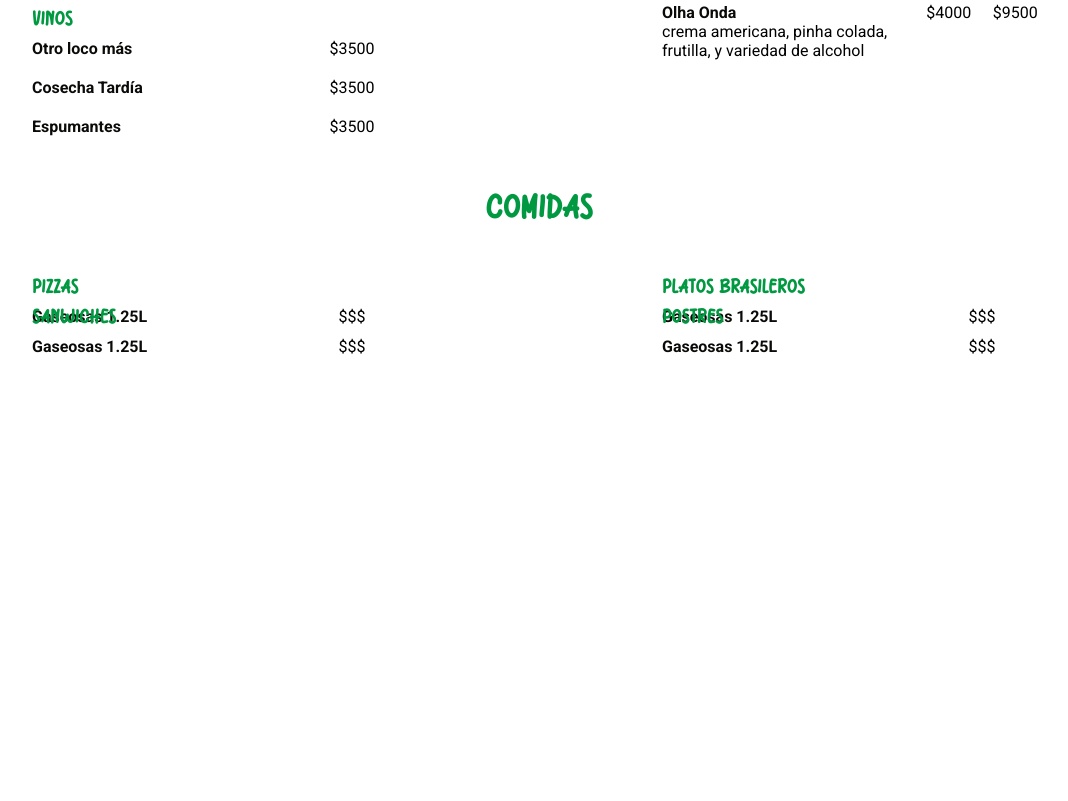
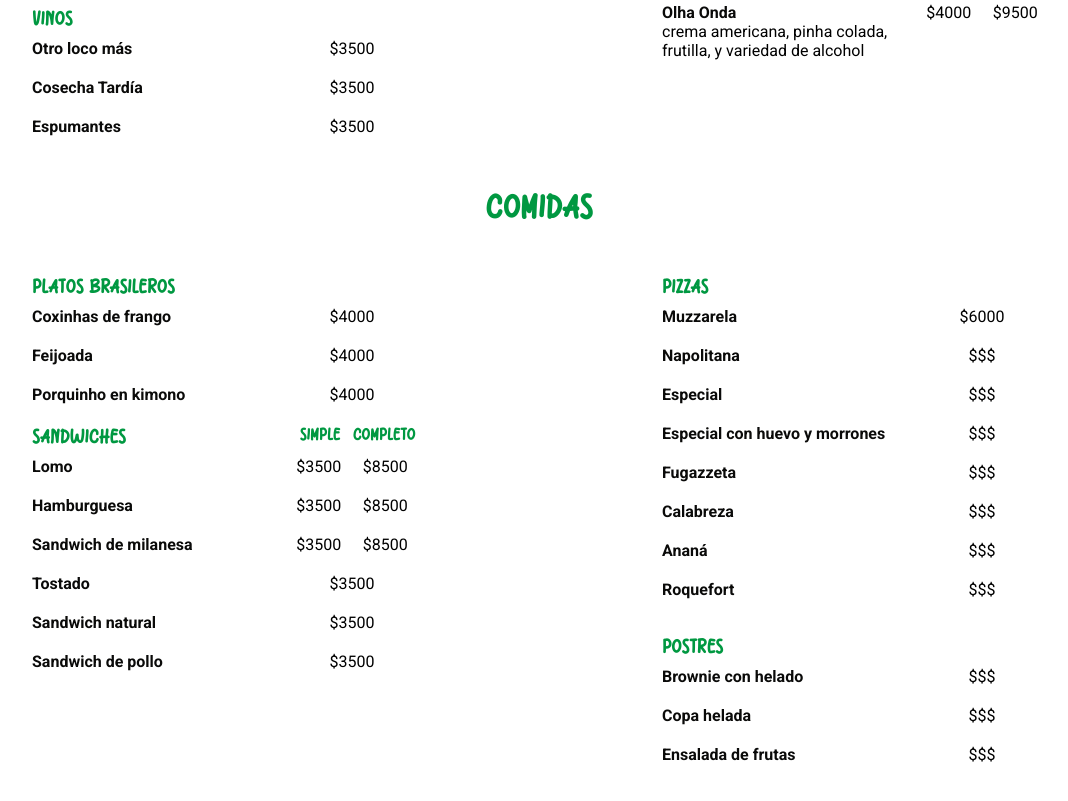
Before and after one commit to CastoldiThiago/Bossanova, a plain HTML site: page pages/menu.html in a window 1280 px wide. Shown: the part 1241-2042 px from the top of the page, without its empty margins (101-1169 px from the left). Before the commit the page ends 1689 px from the top, so only its background shows below. Drawn offline with Linux system fonts and the light colour scheme.

Commit message:
first-funcional

```diff
--- a/css/menu.css
+++ b/css/menu.css
@@ -162,10 +162,7 @@ body {
     .navbar_text{
         justify-content: space-evenly;
     }
-    .navbar_link {
-        font-size: 2em;
-    }
-    .section_container{
+    .bebidas{
         grid-template-columns: repeat(2, 1fr);
         grid-auto-rows: 10px;
     }
@@ -187,4 +184,26 @@ body {
     .vinos{
         grid-row: span 5;
     }
+    .comidas{
+        grid-template-columns: repeat(2, 1fr);
+        grid-auto-rows: 10px;
+    }
+    .brasileros{
+        grid-row: span 5;
+    }
+    .pizzas{
+        grid-row: span 12;
+    }
+    .sandwiches{
+        grid-row: span 9;
+    }
+    .postres{
+        grid-row: span 6;
+    }
 }
+
+@media (min-width:1300px) {
+    .subsection_container{
+        width: 34em;
+    }
+}
--- a/pages/menu.html
+++ b/pages/menu.html
@@ -32,7 +32,7 @@
                 <a href="../index.html"><button>visitar página oficial</button></a>
             </div>
             <h2 class="section_title">Bebidas</h2>
-            <section class="section_container">
+            <section class="section_container bebidas">
                 <div class="subsection_container sin_alcohol">
                     <div class="subsection_title">
                         <h3>Sin alcohol</h3>
@@ -321,35 +321,130 @@
                 </div>
             </section>
             <h2 class="section_title">Comidas</h2>
-            <section class="section_container">
-                <div class="subsection_container">
+            <section class="section_container comidas">
+                <div class="subsection_container brasileros">
+                    <h3 class="subsection_title">Platos brasileros</h3>
+                    <div class="item">
+                        <h4 class="item_title">Coxinhas de frango</h4>
+                        <p class="item_price">$4000</p>
+                        <p class="item_desc"></p>
+                    </div>
+                    <div class="item">
+                        <h4 class="item_title">Feijoada</h4>
+                        <p class="item_price">$4000</p>
+                        <p class="item_desc"></p>
+                    </div>
+                    <div class="item">
+                        <h4 class="item_title">Porquinho en kimono</h4>
+                        <p class="item_price">$4000</p>
+                        <p class="item_desc"></p>
+                    </div>
+                </div>
+                <div class="subsection_container pizzas">
                     <h3 class="subsection_title">Pizzas</h3>
                     <div class="item">
-                        <h4 class="item_title">Gaseosas 1.25L</h4>
+                        <h4 class="item_title">Muzzarela</h4>
+                        <p class="item_price">$6000</p>
+                        <p class="item_desc"></p>
+                    </div>
+                    <div class="item">
+                        <h4 class="item_title">Napolitana</h4>
+                        <p class="item_price">$$$</p>
+                        <p class="item_desc"></p>
+                    </div>
+                    <div class="item">
+                        <h4 class="item_title">Especial</h4>
+                        <p class="item_price">$$$</p>
+                        <p class="item_desc"></p>
+                    </div>
+                    <div class="item">
+                        <h4 class="item_title">Especial con huevo y morrones</h4>
+                        <p class="item_price">$$$</p>
+                        <p class="item_desc"></p>
+                    </div>
+                    <div class="item">
+                        <h4 class="item_title">Fugazzeta</h4>
+                        <p class="item_price">$$$</p>
+                        <p class="item_desc"></p>
+                    </div>
+                    <div class="item">
+                        <h4 class="item_title">Calabreza</h4>
+                        <p class="item_price">$$$</p>
+                        <p class="item_desc"></p>
+                    </div>
+                    <div class="item">
+                        <h4 class="item_title">Ananá</h4>
+                        <p class="item_price">$$$</p>
+                        <p class="item_desc"></p>
+                    </div>
+                    <div class="item">
+                        <h4 class="item_title">Roquefort</h4>
                         <p class="item_price">$$$</p>
                         <p class="item_desc"></p>
                     </div>
                 </div>
-                <div class="subsection_container">
-                    <h3 class="subsection_title">Platos brasileros</h3>
+                <div class="subsection_container sandwiches">
+                    <div class="subsection_title">
+                        <h3>Sandwiches</h3>
+                        <div class="price_title">
+                            <h4>Simple</h4>
+                            <h4>Completo</h4>
+                        </div>
+                    </div>
                     <div class="item">
-                        <h4 class="item_title">Gaseosas 1.25L</h4>
+                        <h4 class="item_title">Lomo</h4>
+                        <div class="item_price_cont">
+                            <p class="price">$3500</p>
+                            <p class="price">$8500</p>
+                        </div>
+                        <p class="item_desc"></p>
+                    </div>
+                    <div class="item">
+                        <h4 class="item_title">Hamburguesa</h4>
+                        <div class="item_price_cont">
+                            <p class="price">$3500</p>
+                            <p class="price">$8500</p>
+                        </div>
+                        <p class="item_desc"></p>
+                    </div>
+                    <div class="item">
+                        <h4 class="item_title">Sandwich de milanesa</h4>
+                        <div class="item_price_cont">
+                            <p class="price">$3500</p>
+                            <p class="price">$8500</p>
+                        </div>
+                        <p class="item_desc"></p>
+                    </div>
+                    <div class="item">
+                        <h4 class="item_title">Tostado</h4>
+                        <p class="item_price">$3500</p>
+                        <p class="item_desc"></p>
+                    </div>
+                    <div class="item">
+                        <h4 class="item_title">Sandwich natural</h4>
+                        <p class="item_price">$3500</p>
+                        <p class="item_desc"></p>
+                    </div>
+                    <div class="item">
+                        <h4 class="item_title">Sandwich de pollo</h4>
+                        <p class="item_price">$3500</p>
+                        <p class="item_desc"></p>
+                    </div>
+                </div>
+                <div class="subsection_container postres">
+                    <h3 class="subsection_title">Postres</h3>
+                    <div class="item">
+                        <h4 class="item_title">Brownie con helado</h4>
                         <p class="item_price">$$$</p>
                         <p class="item_desc"></p>
                     </div>
-                </div>
-                <div class="subsection_container">
-                    <h3 class="subsection_title">Sanwiches</h3>
                     <div class="item">
-                        <h4 class="item_title">Gaseosas 1.25L</h4>
+                        <h4 class="item_title">Copa helada</h4>
                         <p class="item_price">$$$</p>
                         <p class="item_desc"></p>
                     </div>
-                </div>
-                <div class="subsection_container">
-                    <h3 class="subsection_title">Postres</h3>
                     <div class="item">
-                        <h4 class="item_title">Gaseosas 1.25L</h4>
+                        <h4 class="item_title">Ensalada de frutas</h4>
                         <p class="item_price">$$$</p>
                         <p class="item_desc"></p>
                     </div>
```
